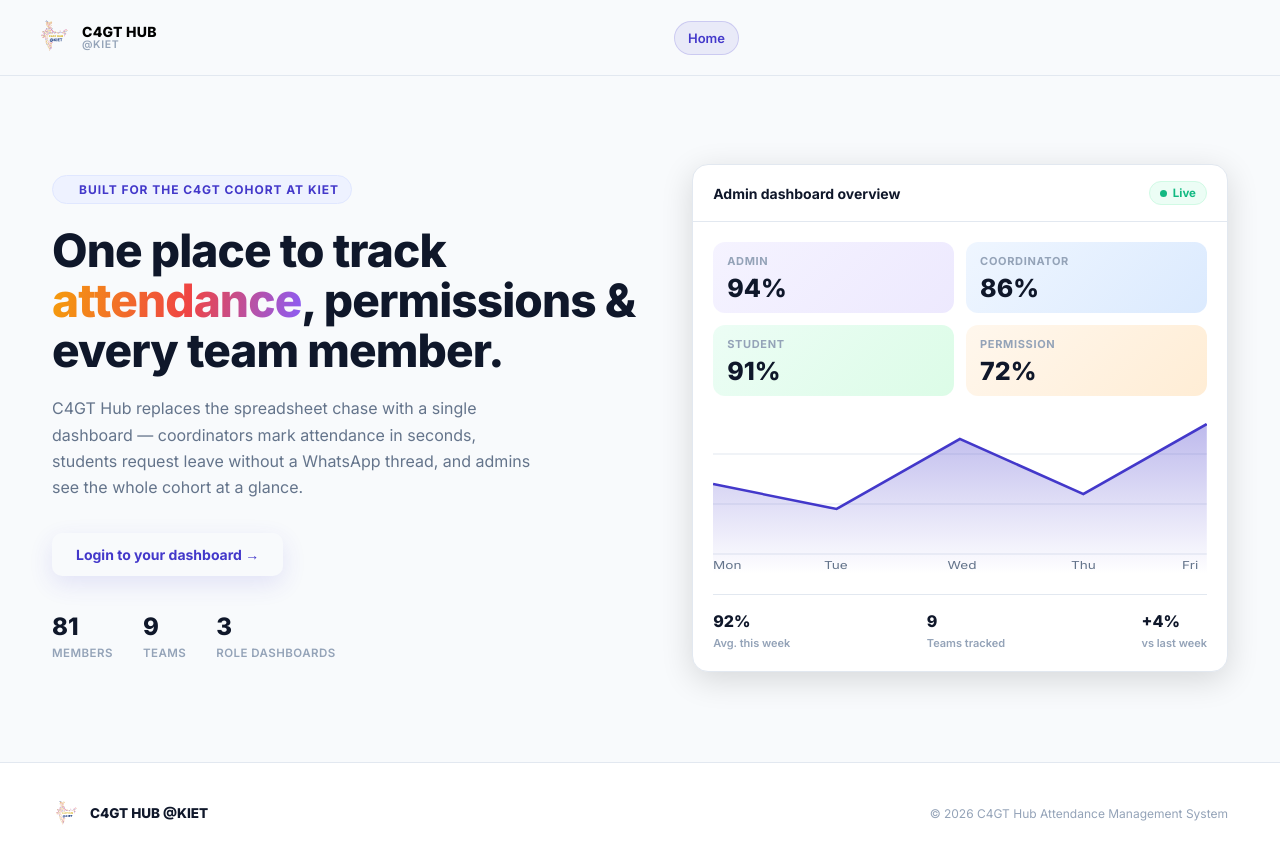
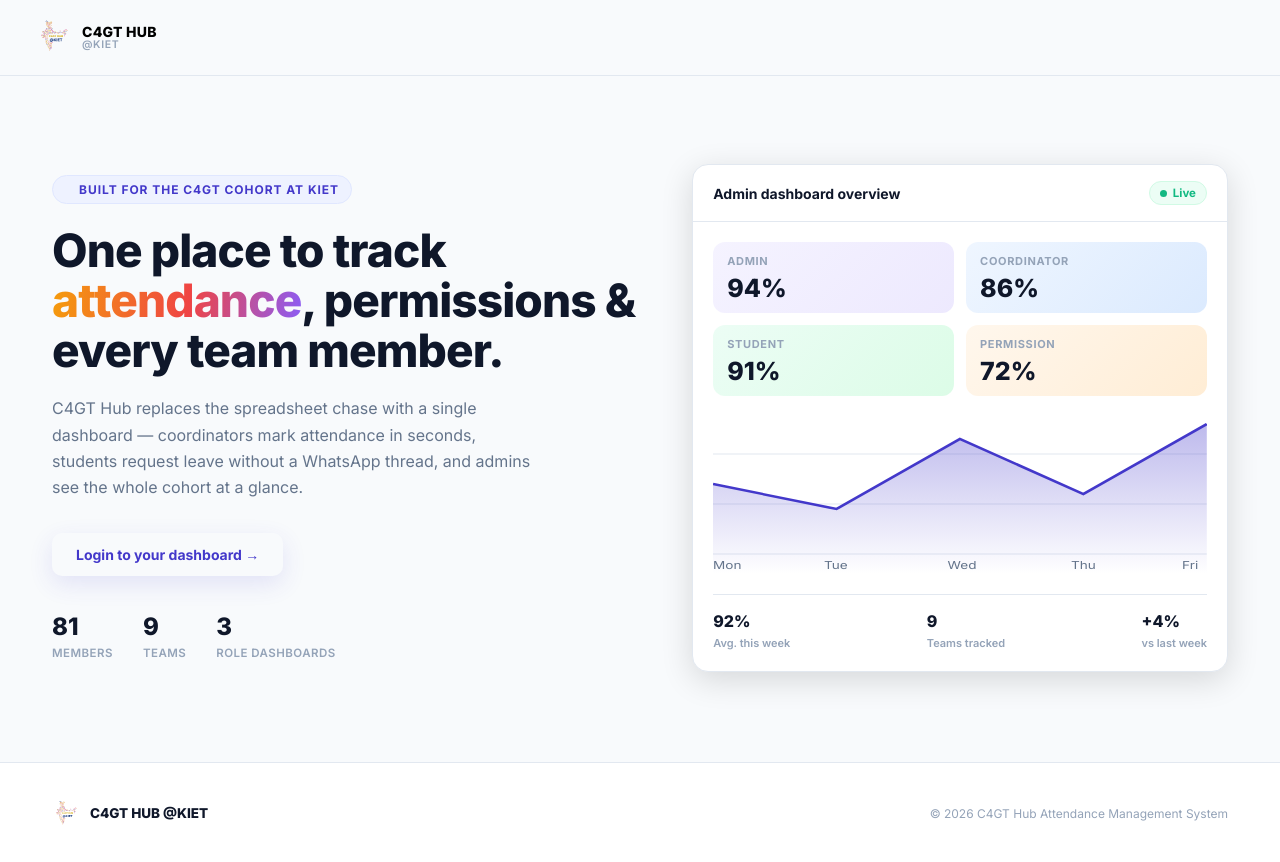
Before and after one commit to regulanikhitha/RCTS-C4GT-TEAM-4, a React (Vite) app in the folder frontend/: page / in a window 1280 px wide. Built offline with nearby package versions, Linux system fonts and the light colour scheme.

Commit message:
Remove home button from navbar

```diff
--- a/frontend/src/pages/Landing.jsx
+++ b/frontend/src/pages/Landing.jsx
@@ -1,55 +1,16 @@
-import React, { useEffect, useMemo, useState } from 'react';
+import React, { useState } from 'react';
 import { useNavigate } from 'react-router-dom';
 import toast from 'react-hot-toast';
 
-const sectionIds = ['home', 'about'];
-
 export default function Landing() {
   const navigate = useNavigate();
-  const [activeSection, setActiveSection] = useState('home');
   const [showLoginPopup, setShowLoginPopup] = useState(false);
-
-  const navItems = useMemo(
-    () => [
-      { id: 'home', label: 'Home' },
-    ],
-    []
-  );
 
   const loginOptions = [
     { role: 'admin', label: 'Admin Login', route: '/admin-dashboard', name: 'Admin User' },
     { role: 'coordinator', label: 'Coordinator Login', route: '/coordinator-dashboard', name: 'Coordinator User' },
     { role: 'student', label: 'Student Login', route: '/student-dashboard', name: 'Student User' },
   ];
-
-  useEffect(() => {
-    const observer = new IntersectionObserver(
-      (entries) => {
-        const visibleEntry = entries
-          .filter((entry) => entry.isIntersecting)
-          .sort((a, b) => b.intersectionRatio - a.intersectionRatio)[0];
-
-        if (visibleEntry) {
-          setActiveSection(visibleEntry.target.id);
-        }
-      },
-      {
-        rootMargin: '-35% 0px -45% 0px',
-        threshold: [0.2, 0.5, 0.8],
-      }
-    );
-
-    sectionIds.forEach((id) => {
-      const section = document.getElementById(id);
-      if (section) observer.observe(section);
-    });
-
-    return () => observer.disconnect();
-  }, []);
-
-  const scrollToSection = (id) => {
-    document.getElementById(id)?.scrollIntoView({ behavior: 'smooth', block: 'start' });
-  };
 
   const loginAsRole = (role, route, name) => {
     localStorage.setItem('c4gt_login_role', role);
@@ -198,28 +159,6 @@ export default function Landing() {
           </span>
         </button>
 
-        <nav className="lp-nav-links" aria-label="Main menu" style={{ display: 'flex', alignItems: 'center', gap: '0.65rem', flexWrap: 'wrap' }}>
-          {navItems.map(({ id, label }) => (
-            <button
-              key={id}
-              type="button"
-              className="lp-nav-link"
-              onClick={() => scrollToSection(id)}
-              style={{
-                background: activeSection === id ? 'rgba(67, 56, 202, 0.08)' : 'transparent',
-                color: activeSection === id ? '#4338ca' : '#475569',
-                border: activeSection === id ? '1px solid rgba(67,56,202,0.18)' : '1px solid transparent',
-                borderRadius: '999px',
-                padding: '0.5rem 0.8rem',
-                fontWeight: 600,
-                transition: 'all 0.2s ease',
-              }}
-            >
-              {label}
-            </button>
-          ))}
-        </nav>
-
         <div className="lp-nav-right">
         </div>
       </header>
```
